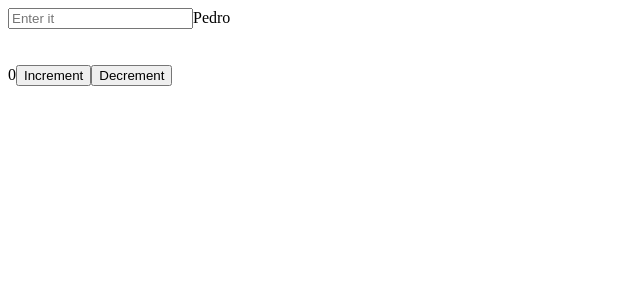
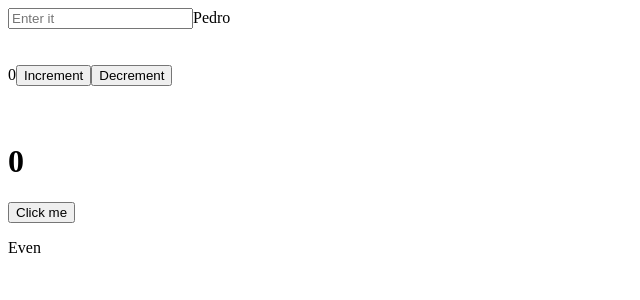
Before and after one commit to sbigelo/react-testing-hooks, a React (Create React App) app: page / in a window 1280 px wide. Shown: the top 300 px of the page, without its empty margins (0-640 px from the left). Built offline with nearby package versions, Linux system fonts and the light colour scheme.

Commit message:
trying out useReducer

```diff
--- a/src/App.js
+++ b/src/App.js
@@ -1,8 +1,24 @@
-import React, { useState } from 'react'
+import React, { useReducer, useState } from 'react'
+
+  const reducer = (state, action) => {
+switch (action.type) {
+    case "INCREMENT":
+      return { count: state.count + 1, showText: state.showText };
+    case "toggleShowText":
+      return { count: state.count, showText: !state.showText };
+    default:
+      return state;
+    }
+  }
+
+
 
 const App = () => {
   const [counter, setCounter] = useState(0)
   const [inputValue, setInputValue] = useState('Pedro')
+  const [state, dispatch] = useReducer(reducer, {count: 0, showText: true })
+
+
 
   const increment = () => {
     setCounter(counter + 1)
@@ -18,7 +34,10 @@ const App = () => {
     }
   }
 
-
+  let onChange = (e) => {
+    const newValue = e.target.value
+    setInputValue(newValue)
+  }
 
 
   return <div>
@@ -30,6 +49,19 @@ const App = () => {
     {counter}
     <button onClick={increment}>Increment</button>
     <button onClick={decrement}>Decrement</button>
+    <br></br>
+    <br></br>
+    <br></br>
+    <h1>{state.count}</h1>
+  <button
+    onClick={() => {
+     dispatch({type: "INCREMENT"})
+     dispatch({type: "toggleShowText"})
+    }}
+  >Click me</button>
+  {state.showText && <p>Even</p>}
+
+
   </div>
 }
 
```
